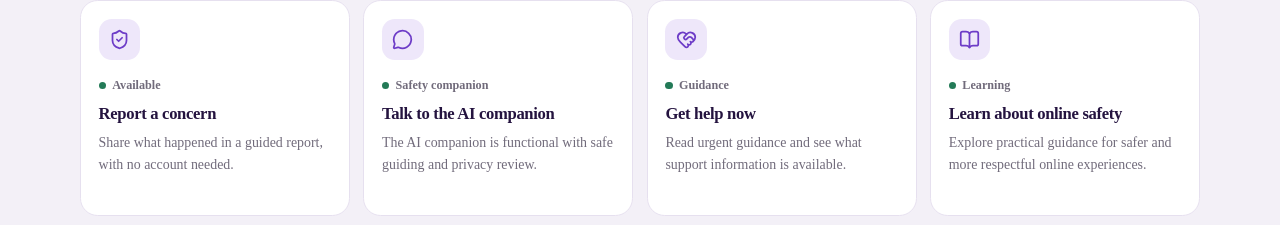
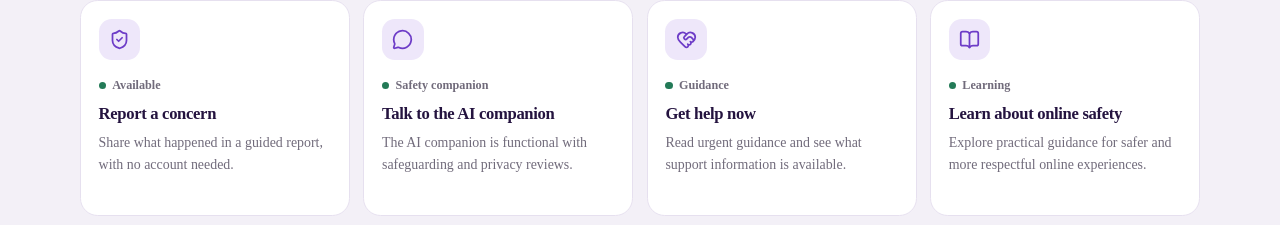
Before and after one commit to GABRIELOFGOD/digisafeai, a Next.js app: page / in a window 1280 px wide. Shown: the part 935-1160 px from the top of the page. Built offline with nearby package versions, Linux system fonts and the light colour scheme; no server answers.

Commit message:
spelling correction

```diff
--- a/features/home/home-page.tsx
+++ b/features/home/home-page.tsx
@@ -22,7 +22,7 @@ const features = [
   },
   {
     title: "Talk to the AI companion",
-    description: "The AI companion is functional with safe guiding and privacy review.",
+    description: "The AI companion is functional with safeguarding and privacy reviews.",
     href: "/companion",
     status: "Safety companion",
     icon: MessageCircle,
```
